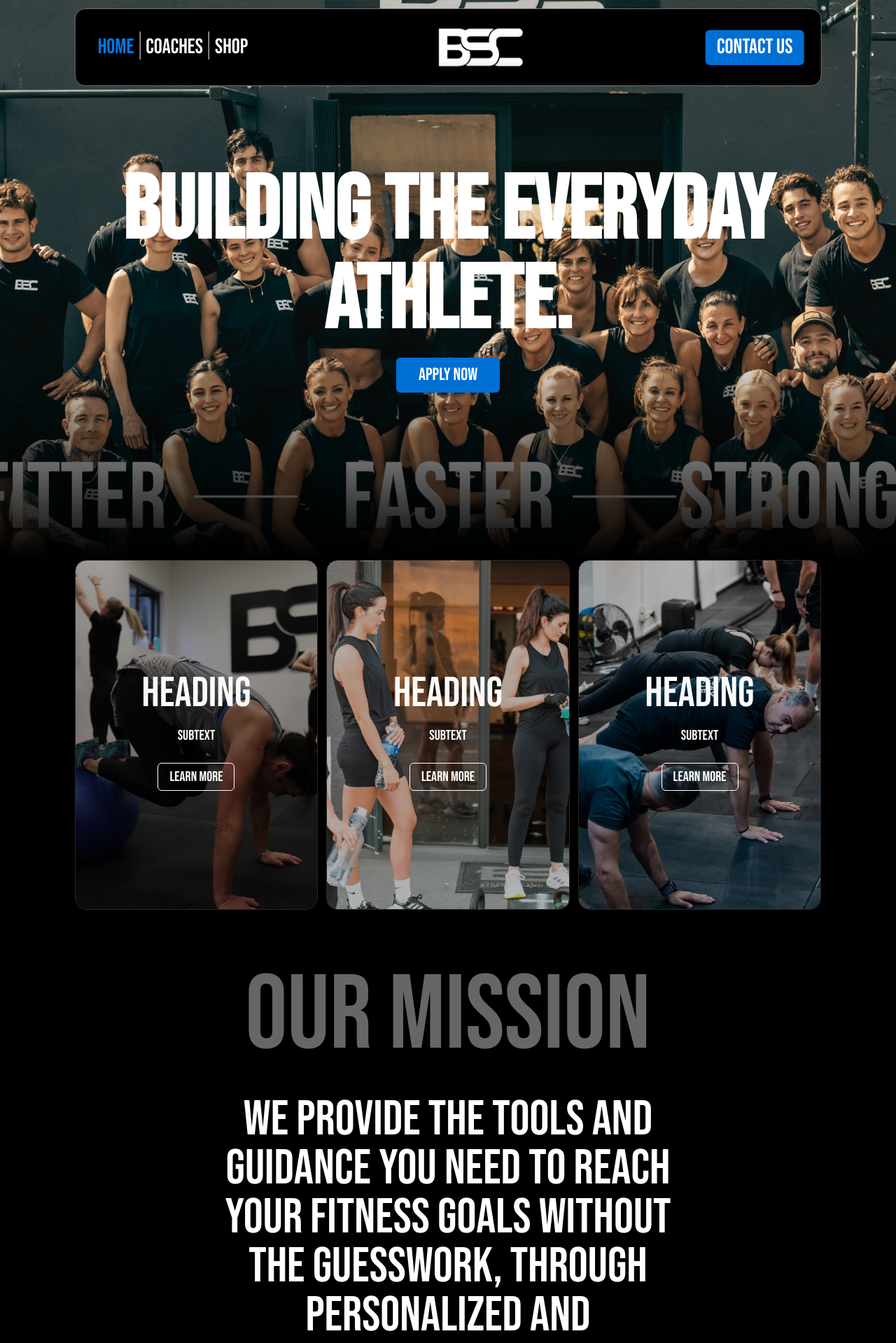
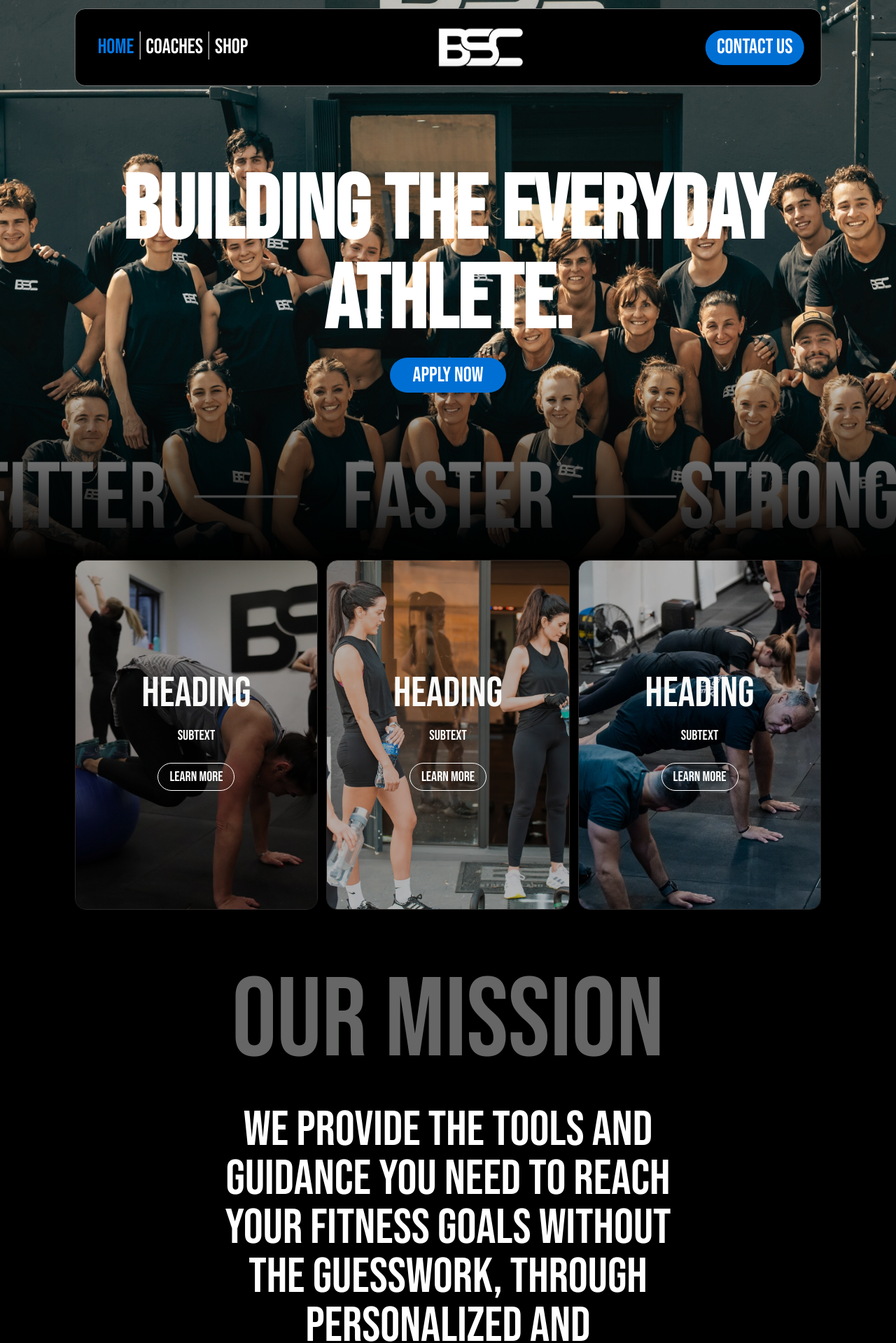
Before and after one commit to Lucasb0202/bsc-site, a Next.js app: page / in a window 1280 px wide. Shown: the top 1919 px of the page at 70% size. Built offline with nearby package versions, Linux system fonts and the light colour scheme.

Commit message:
button animations

```diff
--- a/app/(home)/page.tsx
+++ b/app/(home)/page.tsx
@@ -219,9 +219,14 @@ export default function Home() {
             <p className="text-white lg:text-9xl md:text-7xl text-5xl font-bold text-center px-8">
               BUILDING THE EVERYDAY ATHLETE.
             </p>
+            <motion.div
+              whileHover={{ scale: 1.1 }}
+              whileTap={{ scale: 0.9 }}
+              transition={{ type: "spring", stiffness: 400, damping: 10 }}
+            >
               <Button
                 variant='bsc'
-              className="mt-4 text-[25px]"
+                className="mt-4 text-[30px] rounded-full"
                 size='lg'
               >
                 <Link
@@ -230,6 +235,15 @@ export default function Home() {
                 Apply Now
                 </Link>
               </Button>
+            </motion.div>
+            {/* <motion.button
+              whileHover={{ scale: 1.2 }}
+              whileTap={{ scale: 0.9 }}
+              transition={{ type: "spring", stiffness: 400, damping: 10 }}
+            >
+              button
+
+            </motion.button> */}
           </div>
         </div>
 
@@ -251,7 +265,7 @@ export default function Home() {
                       <h2 className='text-[20px]'>{item.subtext}</h2>
                     </CardContent>
                     <CardFooter className='relative z-10'>
-                      <Button className='lg:text-[20px] text-white bg-transparent border border-white hover:bg-white hover:text-black'>
+                      <Button className='lg:text-[20px] text-white bg-transparent rounded-full border border-white hover:bg-white hover:text-black'>
                         Learn More
                       </Button>
                     </CardFooter>
@@ -266,12 +280,12 @@ export default function Home() {
         {/* <div className='flex justify-center m-11'>
           <h1 className='clip-path-animate-text animate-text lg:text-[130px] md:text-[80px] text-[50px]'>WHO ARE WE?</h1>
         </div> */}
-        <div className='flex justify-center mt-10'>
+        <div className='flex justify-center my-10'>
           <div className='flex flex-col items-center text-center w-5/6'>
             {/* <div className='flex flex-col w-4/5 md:ml-12 lg:ml-24'> */}
-              <h1 className='clip-path-animate-text animate-text text-[#656665] text-[70px] md:text-[110px] lg:text-[150px]'>OUR MISSION</h1>
+              <h1 className='clip-path-animate-text animate-text text-[#656665] text-[80px] md:text-[120px] lg:text-[160px]'>OUR MISSION</h1>
               <div className='flex justify-center'>
-                <p className='animate-para w-2/3 leading-none text-white text-[25px] md:text-[33px] lg:text-[70px]'>
+                <p className='animate-para w-2/3 leading-none text-white text-[30px] md:text-[38px] lg:text-[70px]'>
                   We provide the tools and
                   guidance you need to reach your fitness goals
                   without the guesswork, through personalized and
@@ -348,7 +362,7 @@ export default function Home() {
           </div>
         </div> */}
 
-        <div className='flex justify-center'>
+        <div className='flex justify-center mb-10'>
           <Carousel
             plugins={[plugin.current] as any}
             className="w-full max-w-md md:max-w-xl lg:max-w-5xl"
@@ -390,14 +404,19 @@ export default function Home() {
 
           </div>
           <div className='btn-container'>
-            <button className='btn-follow hover:bg-gray-300' >
+            <motion.button
+              className='btn-follow hover:bg-white hover:text-black'
+              whileHover={{ scale: 1.1 }}
+              whileTap={{ scale: 0.9 }}
+              transition={{ type: "spring", stiffness: 400, damping: 10 }}
+              >
               <a
                 href="https://www.instagram.com/bsc_za/"
                 // className="z-10"
               >
                 FOLLOW US @BSC_ZA
               </a>
-            </button>
+            </motion.button>
           </div>
           {generateRows()}
         </section>
--- a/app/globals.css
+++ b/app/globals.css
@@ -111,8 +111,8 @@
     color: #fff;
     border: 2px solid;
     border-radius: 8em;
-    background: white;
-    color: black;
+    background: black;
+    color: white;
     outline: none;
     transform: translateY(30);
     opacity: 0;
@@ -128,14 +128,14 @@
     height: 40%;
   }
 
-  @media (max-width: 900px) {
+  @media (max-width: 1200px) {
     .card {
       width: 50%;
       height: 200px;
     }
 
     .logo {
-      height: 100px;
+      height: 75px;
     }
   }
 
--- a/components/navigation/navbar.tsx
+++ b/components/navigation/navbar.tsx
@@ -4,6 +4,7 @@ import Link from "next/link";
 import React, { useEffect, useState } from "react"
 import { Separator } from "../ui/separator";
 import { Button } from "../ui/button";
+import { motion, useScroll } from "framer-motion"
 import {
   DropdownMenu,
   DropdownMenuContent,
@@ -133,14 +134,21 @@ const Navbar = () => {
         </div>
         <DropdownMenu modal={false}>
           <DropdownMenuTrigger>
+            <motion.div
+              whileHover={{ scale: 1.1 }}
+              whileTap={{ scale: 0.9 }}
+              transition={{ type: "spring", stiffness: 400, damping: 10 }}
+            >
               <Button
                 variant='bsc'
-              className="md:text-[20px] lg:text-[30px] text-[17px]"
+                className="md:text-[20px] lg:text-[30px] text-[17px] rounded-full"
                 type="button"
+                // size='xl'
               >
                 CONTACT US
                 {/* <ChevronDown size={18}/> */}
               </Button>
+            </motion.div>
           </DropdownMenuTrigger>
           <DropdownMenuContent className="">
             <DropdownMenuItem>
--- a/components/ui/button.tsx
+++ b/components/ui/button.tsx
@@ -24,6 +24,7 @@ const buttonVariants = cva(
         default: "h-10 px-4 py-2",
         sm: "h-9 rounded-md px-3",
         lg: "h-11 rounded-md px-8",
+        xl: "h-13 p-7",
         icon: "h-10 w-10",
       },
     },
```
Lines whose indentation alone changed are shown as unchanged.
